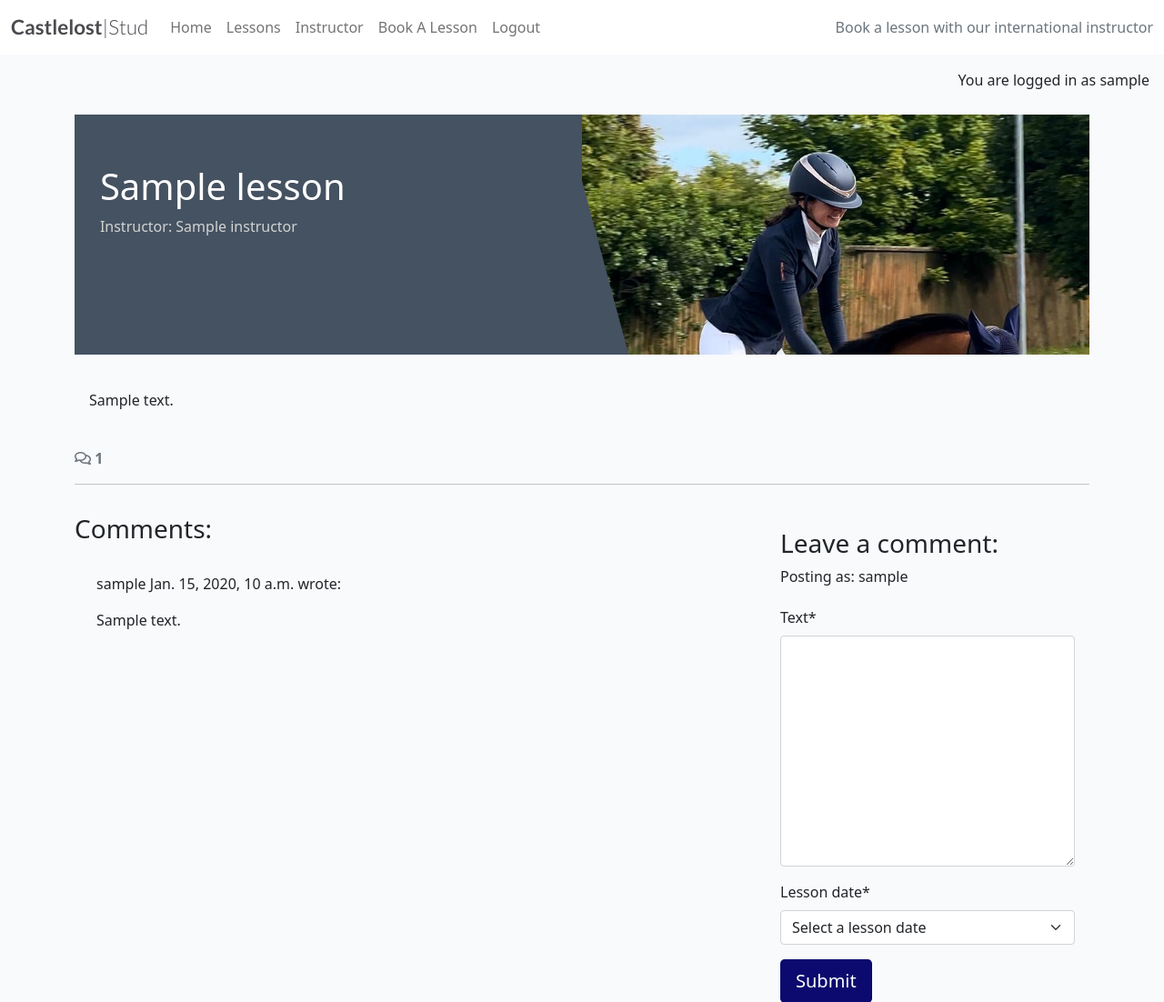
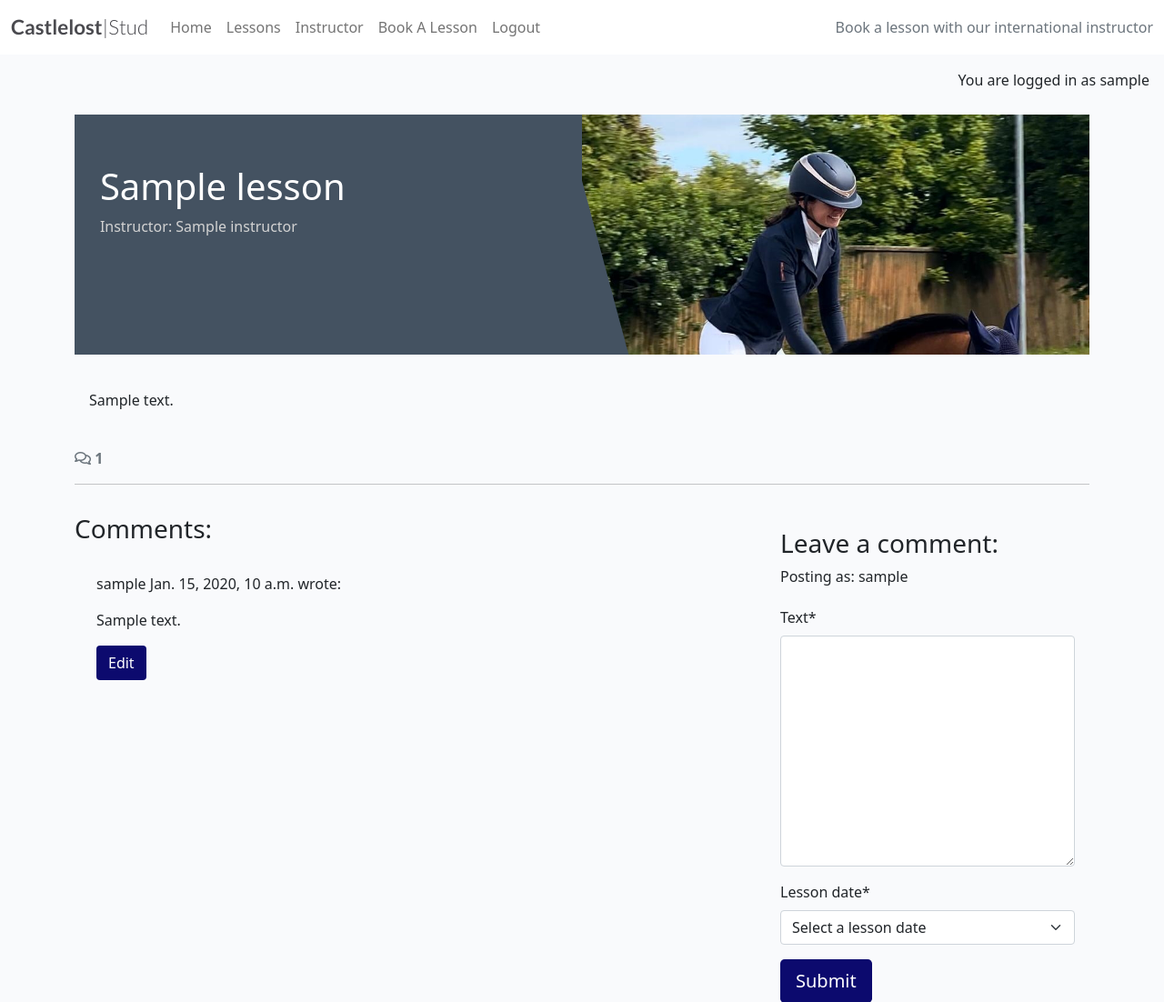
Before and after one commit to Declan444/Castlelost-Stud, a Django app: a page that uses templates/base.html in a window 1280 px wide. Shown: the top 1102 px of the page at 91% size. Run offline with Django 4.2, Linux system fonts and the light colour scheme; a user stored in the database is signed in; tables that the repository leaves empty hold one stand-in row (values such as "Sample post"); some libraries are stand-ins or nearby versions.

Commit message:
Add edit button for user to update their comments on the lesson

```diff
--- a/bookalesson/templates/bookalesson/lessons_detail.html
+++ b/bookalesson/templates/bookalesson/lessons_detail.html
@@ -88,6 +88,10 @@
                         This comment is awaiting approval
                     </p>
                     {% endif %}
+                    {% if user.is_authenticated and comment.author == user %}
+                    <button class="btn btn-edit"
+                      comment_id="{{ comment.id }}">Edit</button>
+                    {% endif %}
                 </div>
                 {% endfor %}
             </div>
@@ -118,4 +122,8 @@
         </div>
     </div>
 </div>
+
 {% endblock content %}
+{% block extras %}
+<script src="{% static 'js/comments.js' %}"></script>
+{% endblock %}
--- a/bookalesson/urls.py
+++ b/bookalesson/urls.py
@@ -8,7 +8,7 @@ urlpatterns = [
     path('book-a-lesson/', TemplateView.as_view(template_name='book_a_lesson.html'), name='book_a_lesson'),
     path('', TemplateView.as_view(template_name='index.html'), name='home'),
     path('lessons/', LessonList.as_view(), name='lessons'),
-    path('<slug:slug>/', lessons_detail, name='lessons_detail'),
-
+    path('<slug:slug>/', views.lessons_detail, name='lessons_detail'),
+    path('<slug:slug>/edit_comment/<int:comment_id>',views.comment_edit, name='comment_edit'),
 
 ]
--- a/bookalesson/views.py
+++ b/bookalesson/views.py
@@ -1,10 +1,10 @@
 
 from django.db.models.query import QuerySet
-from django.shortcuts import render, get_object_or_404, redirect
+from django.shortcuts import render, get_object_or_404, redirect, reverse
 
 from django.views import generic
 from django.contrib import messages
-
+from django.http import HttpResponseRedirect
 from .models import Lesson, CommentOnLesson, LessonDate
 from .forms import CommentForm
 
@@ -78,3 +78,33 @@ def lessons_detail(request, slug):
             "comment_form": comment_form,
         }
     )
+
+def comment_edit(request, slug, comment_id):
+    """
+    View to edit comments
+    """
+    post = get_object_or_404(Lesson, slug=slug)
+    comment = get_object_or_404(CommentOnLesson, pk=comment_id)
+    lesson_dates = LessonDate.objects.filter(lesson=post)  # Adjust this query to get the relevant lesson dates
+
+    if request.method == "POST":
+        comment_form = CommentForm(data=request.POST, instance=comment, lesson_dates=lesson_dates)
+
+        if comment_form.is_valid() and comment.author == request.user:
+            comment = comment_form.save(commit=False)
+            comment.post = post
+            comment.approved = False
+            comment.save()
+            messages.success(request, 'Comment updated successfully!')
+            return redirect(reverse('lessons_detail', args=[slug]))
+        else:
+            messages.error(request, 'Error updating comment! Please ensure all fields are correctly filled.')
+    else:
+        comment_form = CommentForm(instance=comment, lesson_dates=lesson_dates)
+
+    context = {
+        'comment_form': comment_form,
+        'lesson': post,
+        'comment': comment,
+    }
+    return render(request, 'lesson_details.html', context)
--- /dev/null
+++ b/static/js/comments.js
@@ -0,0 +1,24 @@
+const editButtons = document.getElementsByClassName("btn-edit");
+const commentText = document.getElementById("id_text");
+const commentForm = document.getElementById("commentForm");
+const submitButton = document.getElementById("submitButton");
+
+/**
+* Initializes edit functionality for the provided edit buttons.
+*
+* For each button in the `editButtons` collection:
+* - Retrieves the associated comment's ID upon click.
+* - Fetches the content of the corresponding comment.
+* - Populates the `commentText` input/textarea with the comment's content for editing.
+* - Updates the submit button's text to "Update".
+* - Sets the form's action attribute to the `edit_comment/{commentId}` endpoint.
+*/
+for (let button of editButtons) {
+  button.addEventListener("click", (e) => {
+    let commentId = e.target.getAttribute("comment_id");
+    let commentContent = document.getElementById(`comment${commentId}`).innerText;
+    commentText.value = commentContent;
+    submitButton.innerText = "Update";
+    commentForm.setAttribute("action", `edit_comment/${commentId}`);
+  });
+}
--- a/templates/base.html
+++ b/templates/base.html
@@ -1,11 +1,10 @@
 {% load static %}
 {% url 'home' as home_url %}
-{% url 'lessons' as home_url %}
+{% url 'lessons' as lessons_url %}
 {% url 'about' as about_url %}
 {% url 'account_login' as login_url %}
 {% url 'account_signup' as signup_url %}
 {% url 'account_logout' as logout_url %}
-
 
 <!DOCTYPE html>
 <html class="h-100" lang="en">
@@ -28,7 +27,6 @@
 
     <!-- Custom CSS -->
     <link rel="stylesheet" href="{% static 'css/style.css' %}">
-
 </head>
 
 <body class="d-flex flex-column h-100 main-bg">
@@ -36,8 +34,9 @@
     <!-- Navigation -->
     <nav class="navbar navbar-expand-lg navbar-light bg-white">
         <div class="container-fluid">
-            <a class="navbar-brand" href="{% url 'home' %}"><span class="brand">C<!--<span class="red-o">a</span>-->astlelost<span
-                        class="thin">|Stud</span></span></a>
+            <a class="navbar-brand" href="{% url 'home' %}">
+                <span class="brand">Castlelost<span class="thin">|Stud</span></span>
+            </a>
             <button class="navbar-toggler" type="button" data-bs-toggle="collapse" data-bs-target="#navbarText"
                 aria-controls="navbarText" aria-expanded="false" aria-label="Toggle navigation">
                 <span class="navbar-toggler-icon"></span>
@@ -52,12 +51,8 @@
                         <a class="nav-link {% if request.path == lessons_url %}active{% endif %}" aria-current="page" href="{% url 'lessons' %}">Lessons</a>
                     </li>
                     <li class="nav-item">
-                        <a
-                          class="nav-link
-                          {% if request.path == about_url %}active{%endif%}"
-                          aria-current="page"
-                          href="{% url 'about' %}">Instructor</a
-                        >
+                        <a class="nav-link {% if request.path == about_url %}active{%endif%}" aria-current="page"
+                            href="{% url 'about' %}">Instructor</a>
                     </li>
                     <li class="nav-item">
                         <a class="nav-link {% if request.path == '/book-a-lesson/' %}active{% endif %}" aria-current="page" href="{% url 'book_a_lesson' %}">Book A Lesson</a>
@@ -72,7 +67,7 @@
                             href="{% url 'account_signup' %}">Register</a>
                     </li>
                     <li class="nav-item">
-                            <a class="nav-link {% if request.path == login_url %}active{% endif %}" aria-current="page" href="{% url 'account_login' %}">Login</a>
+                        <a class="nav-link {% if request.path == login_url %}active{% endif %}" aria-current="page" href="{% url 'account_login' %}">Login</a>
                     </li>
                     {% endif %}
                 </ul>
@@ -92,29 +87,30 @@
 
         {% block content %}
         <!-- Content Goes here -->
-
         {% endblock content %}
-
     </main>
 
     <!-- Footer -->
     <footer class="footer mt-auto py-3 dark-bg">
         <p class="m-0 text-center text-white">Castlelost Stud</p>
-        <p class="m-0 text-center text-white">Follow us: <i class="fab fa-facebook-square ms-3"></i>
+        <p class="m-0 text-center text-white">Follow us:
+            <i class="fab fa-facebook-square ms-3"></i>
             <i class="fab fa-twitter-square ms-3"></i>
             <i class="fab fa-instagram-square ms-3"></i>
             <i class="fab fa-youtube-square ms-3"></i>
         </p>
     </footer>
+
     <!-- Bootstrap Bundle JS -->
     <script src="https://cdn.jsdelivr.net/npm/bootstrap@5.0.1/dist/js/bootstrap.bundle.min.js"
         integrity="sha384-gtEjrD/SeCtmISkJkNUaaKMoLD0//ElJ19smozuHV6z3Iehds+3Ulb9Bn9Plx0x4" crossorigin="anonymous"></script>
 
     <!-- Custom JS (if any) -->
     <script src="{% static 'js/script.js' %}"></script>
-    <script src="https://cdn.jsdelivr.net/npm/bootstrap@5.0.1/dist/js/bootstrap.bundle.min.js"
-        integrity="sha384-gtEjrD/SeCtmISkJkNUaaKMoLD0//ElJ19smozuHV6z3Iehds+3Ulb9Bn9Plx0x4" crossorigin="anonymous">
-        </script>
+
+
+    {% block extras %}
+    {% endblock %}
 </body>
 
 </html>
```
